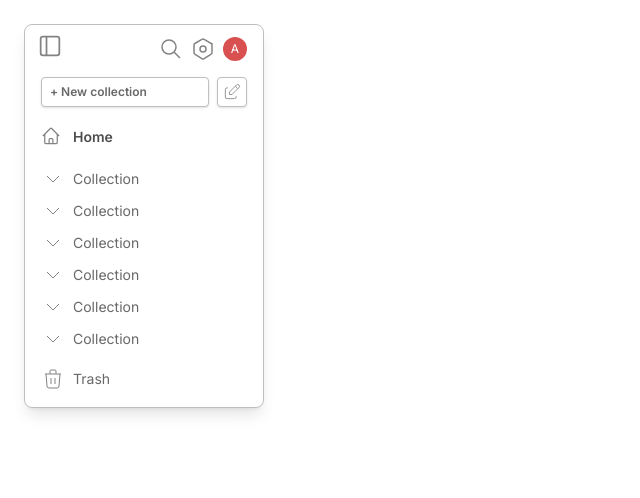
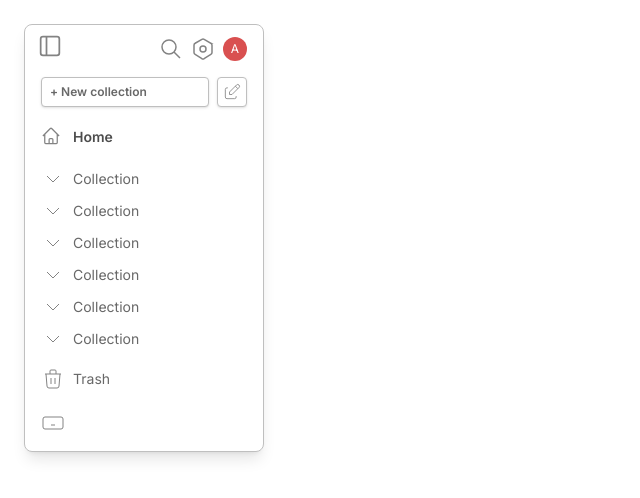
Before and after one commit to Arithz/Arithz-v2, a Next.js app: page / in a window 1280 px wide. Shown: the top 498 px of the page, without its empty margins (0-640 px from the left). Built offline with nearby package versions, Linux system fonts and the light colour scheme.

Commit message:
add blocknote js for editor

```diff
--- a/app/components/general/Icons.tsx
+++ b/app/components/general/Icons.tsx
@@ -224,6 +224,26 @@ const Trash = () => {
   );
 };
 
+const Keyboard = () => {
+  return (
+    <svg
+      xmlns="http://www.w3.org/2000/svg"
+      className="icon icon-tabler icon-tabler-keyboard"
+      viewBox="0 0 24 24"
+    >
+      <path stroke="none" d="M0 0h24v24H0z" fill="none" />
+      <path d="M2 6m0 2a2 2 0 0 1 2 -2h16a2 2 0 0 1 2 2v8a2 2 0 0 1 -2 2h-16a2 2 0 0 1 -2 -2z" />
+      <path d="M6 10l0 .01" />
+      <path d="M10 10l0 .01" />
+      <path d="M14 10l0 .01" />
+      <path d="M18 10l0 .01" />
+      <path d="M6 14l0 .01" />
+      <path d="M18 14l0 .01" />
+      <path d="M10 14l4 .01" />
+    </svg>
+  );
+};
+
 const Icons = ({ name }: any) => {
   const icons = {
     sidebar: <Sidebar />,
@@ -242,10 +262,11 @@ const Icons = ({ name }: any) => {
     "sort-descending-letters": <SortDescendingLetters />,
     edit: <Edit />,
     trash: <Trash />,
+    keyboard: <Keyboard />,
   };
 
   return (
-    <i className="cursor-pointer transition" title={name}>
+    <i className="transition cursor-pointer" title={name}>
       {icons[name as keyof typeof icons]}
     </i>
   );
--- a/app/components/general/Sidebar/Sidebar.tsx
+++ b/app/components/general/Sidebar/Sidebar.tsx
@@ -111,11 +111,19 @@ function Sidebar() {
           <p>Dark mode</p>
         </div> */}
 
+        {/* Trash space */}
         <div className="flex items-center w-full gap-2 px-4 py-1 text-sm transition cursor-pointer text-cs-black2 hover:bg-cs-white-hover hover:text-cs-black stroke-cs-black3 hover:stroke-cs-black">
           <div className="w-6 h-6 stroke-1 fill-none">
             <Icons name="trash"></Icons>
           </div>
           <p>Trash</p>
+        </div>
+        {/* Keyboard shortcuts */}
+        <div className="flex items-center w-full gap-2 px-4 py-1 text-sm transition cursor-pointer text-cs-black2 hover:bg-cs-white-hover hover:text-cs-black stroke-cs-black3 hover:stroke-cs-black">
+          <div className="w-6 h-6 stroke-1 fill-none">
+            <Icons name="keyboard"></Icons>
+          </div>
+          <p></p>
         </div>
       </div>
       {/* right bar */}
--- a/app/pages/page.tsx
+++ b/app/pages/page.tsx
@@ -1,20 +1,19 @@
-// @ts-nocheck
-
 "use client";
 import { useEffect, useRef } from "react";
 import { useSearchParams } from "next/navigation";
+import Editor from "@/editor/editor";
 
 export default function Page() {
   const pageName = useSearchParams().get("page");
   const isReady = useRef(false);
 
-  useEffect(() => {
+  return (
+    <main className="h-full max-w-5xl pt-3 mx-auto my-global">
+      <div className="px-[54px]">
+        <div className="w-full mb-5 rounded-lg h-60 shimmer "></div>
+      </div>
 
-  }, []);
-
-  return (
-    <main className="h-full max-w-4xl mx-auto my-global pt-3">
-      <div className="w-full mb-5 rounded-lg h-60 shimmer"></div>
+      <Editor />
     </main>
   );
 }
--- /dev/null
+++ b/editor/editor.tsx
@@ -0,0 +1,14 @@
+import { BlockNoteEditor } from "@blocknote/core";
+import { BlockNoteView, useBlockNote, ReactSlashMenuItem } from "@blocknote/react";
+import "@blocknote/core/style.css";
+import config from "./config";
+
+export default function Editor() {
+  // Gets the previously stored editor contents.
+
+  // Creates a new editor instance.
+  const editor: BlockNoteEditor = useBlockNote(config);
+
+  // Renders the editor instance using a React component.
+  return <BlockNoteView editor={editor} theme={"light"} />;
+}
--- a/package.json
+++ b/package.json
@@ -9,6 +9,8 @@
     "lint": "next lint"
   },
   "dependencies": {
+    "@blocknote/core": "^0.9.6",
+    "@blocknote/react": "^0.9.6",
     "firebase": "^10.6.0",
     "next": "14.0.0",
     "react": "^18",
```
Also changed, not shown: editor/api.ts (added, +48 -0 lines), editor/config.ts (added, +18 -0 lines), 1 other file (tests, documents, lock files or other folders).
